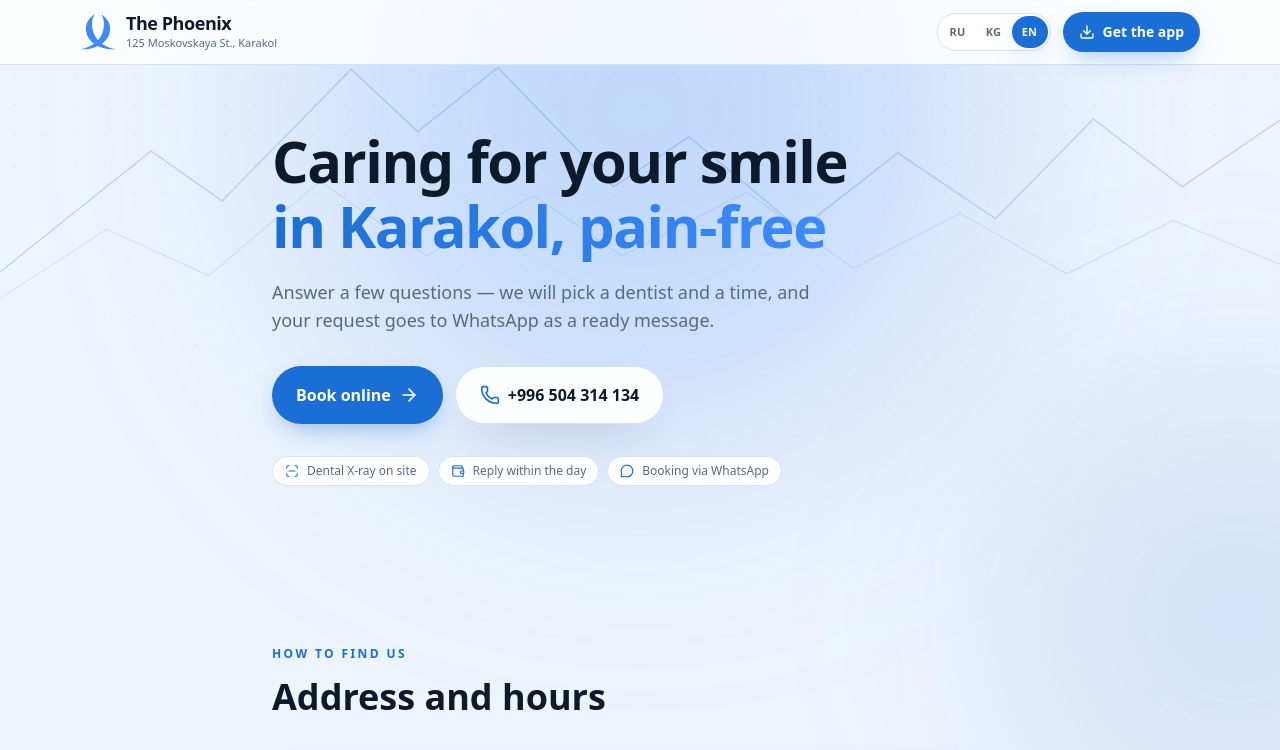
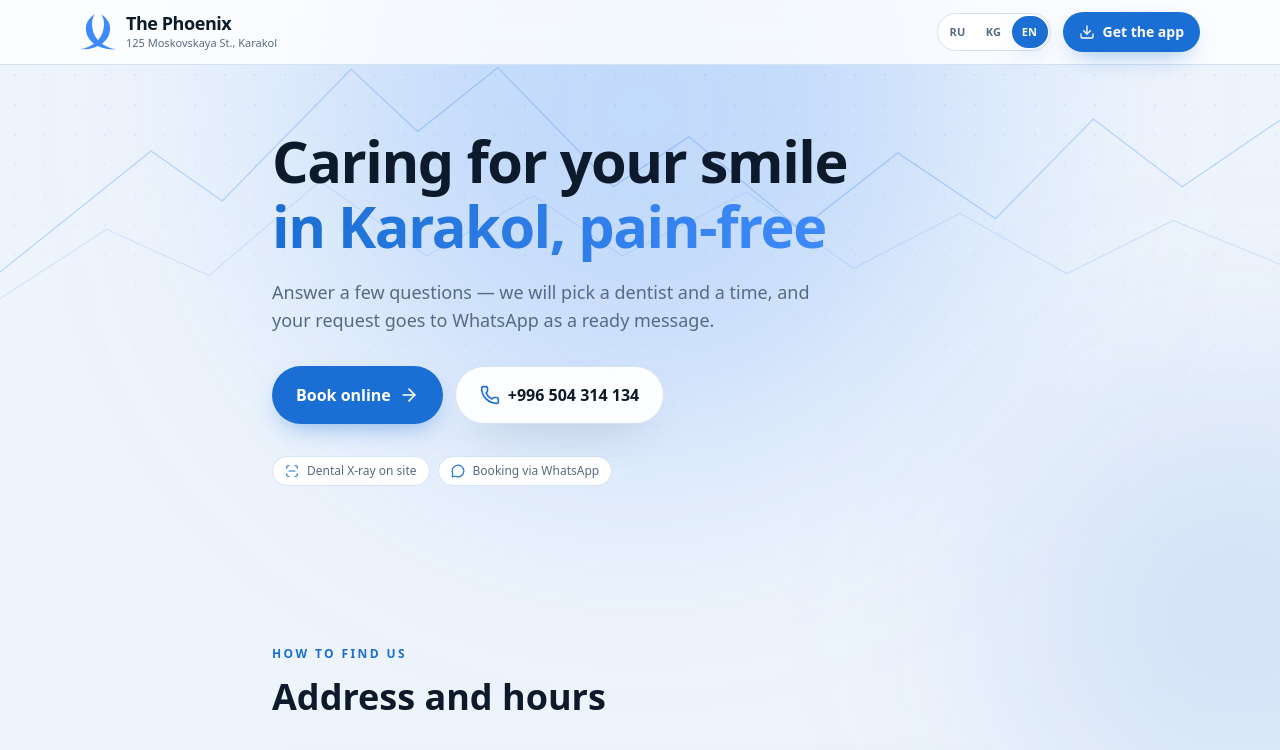
Before and after one commit to noxtornoxtor4-ux/phoenix-dental, a React (Vite) app: page / in a window 1280 px wide. Shown: the top 750 px of the page. Built offline with nearby package versions, Linux system fonts and the light colour scheme; no server answers.

Commit message:
feat(hero): drop the reply-time badge
Two badges are left, the X-ray and the WhatsApp booking, in all three
languages; the icon list follows them.

Co-Authored-By: Claude Opus 5 <noreply@anthropic.com>

```diff
--- a/src/components/hero/Hero.tsx
+++ b/src/components/hero/Hero.tsx
@@ -1,8 +1,8 @@
-import { ArrowRight, MessageCircle, Phone, ScanLine, Wallet } from 'lucide-react'
+import { ArrowRight, MessageCircle, Phone, ScanLine } from 'lucide-react'
 import { clinic } from '../../config/clinic'
 import { useI18n } from '../../i18n/useI18n'
 
-const featureIcons = [ScanLine, Wallet, MessageCircle]
+const featureIcons = [ScanLine, MessageCircle]
 
 export function Hero() {
   const { t } = useI18n()
--- a/src/i18n/translations.ts
+++ b/src/i18n/translations.ts
@@ -120,7 +120,7 @@ const ru: Dictionary = {
     subtitle:
       'Ответьте на несколько вопросов — подберём врача и удобное время, а заявка уйдёт в WhatsApp готовым сообщением.',
     book: 'Записаться онлайн',
-    features: ['Дентальный рентген на месте', 'Ответ в течение дня', 'Запись через WhatsApp'],
+    features: ['Дентальный рентген на месте', 'Запись через WhatsApp'],
   },
   booking: {
     eyebrow: 'Онлайн-запись',
@@ -291,7 +291,7 @@ const ky: Dictionary = {
     subtitle:
       'Бир нече суроого жооп бериңиз — дарыгерди жана ыңгайлуу убакытты тандайбыз, өтүнмө WhatsAppка даяр билдирүү болуп жөнөйт.',
     book: 'Онлайн жазылуу',
-    features: ['Клиникада дентал рентген', 'Күн ичинде жооп', 'WhatsApp аркылуу жазылуу'],
+    features: ['Клиникада дентал рентген', 'WhatsApp аркылуу жазылуу'],
   },
   booking: {
     eyebrow: 'Онлайн жазылуу',
@@ -462,7 +462,7 @@ const en: Dictionary = {
     subtitle:
       'Answer a few questions — we will pick a dentist and a time, and your request goes to WhatsApp as a ready message.',
     book: 'Book online',
-    features: ['Dental X-ray on site', 'Reply within the day', 'Booking via WhatsApp'],
+    features: ['Dental X-ray on site', 'Booking via WhatsApp'],
   },
   booking: {
     eyebrow: 'Online booking',
```
